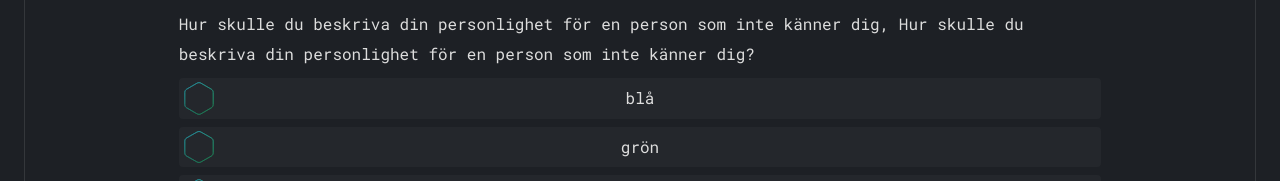
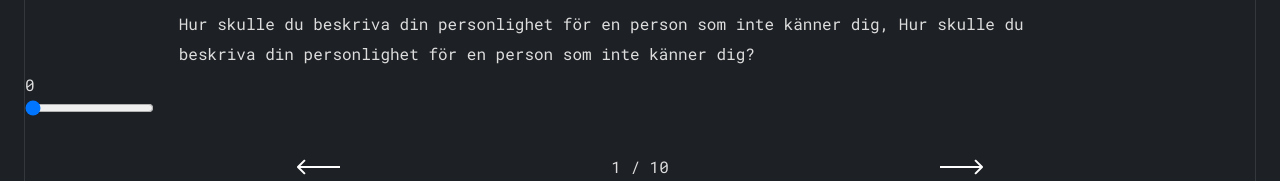
Before and after one commit to ZoCom-utbildning/folkans-it-utbildningar, a React (Vite) app: page /fragor in a window 1280 px wide. Shown: the part 771-952 px from the top of the page. Built offline with nearby package versions, Linux system fonts and the light colour scheme.

Commit message:
working range slider
Co-Authored-By: RickyJohansson <92937315+RickyJohansson@users.noreply.github.com>

```diff
--- /dev/null
+++ b/src/components/range/Rangeslider.tsx
@@ -0,0 +1,19 @@
+import { useState } from 'react';
+import './rangeslider.scss';
+
+const RangeSlider = () => {
+    const [value, setValue] = useState(0)
+
+    const handleChange = (e: any) => {
+        setValue(e.target.value)
+    }
+
+    return (
+        <section className='range_component'>
+            <p>{value}</p>
+            <input type="range" min="0" max="10" value={value} onChange={handleChange} />
+        </section>
+    )
+}
+
+export default RangeSlider
--- a/src/views/form/Form.tsx
+++ b/src/views/form/Form.tsx
@@ -1,6 +1,7 @@
 import tempMenu from './tempMenu.svg';
 import threeFriends from '../../assets/photos/threeFriendsSVG.svg';
 import RadioButton from '../../components/radiobutton/Radiobutton';
+import RangeSlider from '../../components/range/Rangeslider';
 import arrowLeft from '../../assets/icons/arrowLeft.svg';
 import arrowRight from '../../assets/icons/arrowRight.svg';
 import './form.scss';
@@ -23,7 +24,7 @@ function Form() {
                     <article className="form_question">
                         <p>Hur skulle du beskriva din personlighet för en person som inte känner dig, Hur skulle du beskriva din personlighet för en person som inte känner dig?</p>
                     </article>
-                    <RadioButton />
+                    <RangeSlider />
                     <nav className="quiz_nav">
                         <img src={arrowLeft} alt="" />
                         <p> 1 / 10 </p>
```
Also changed, not shown: src/components/range/range.tsx (deleted, +0 -12 lines), src/components/range/Range.scss (deleted), src/components/range/rangeslider.scss (added).
